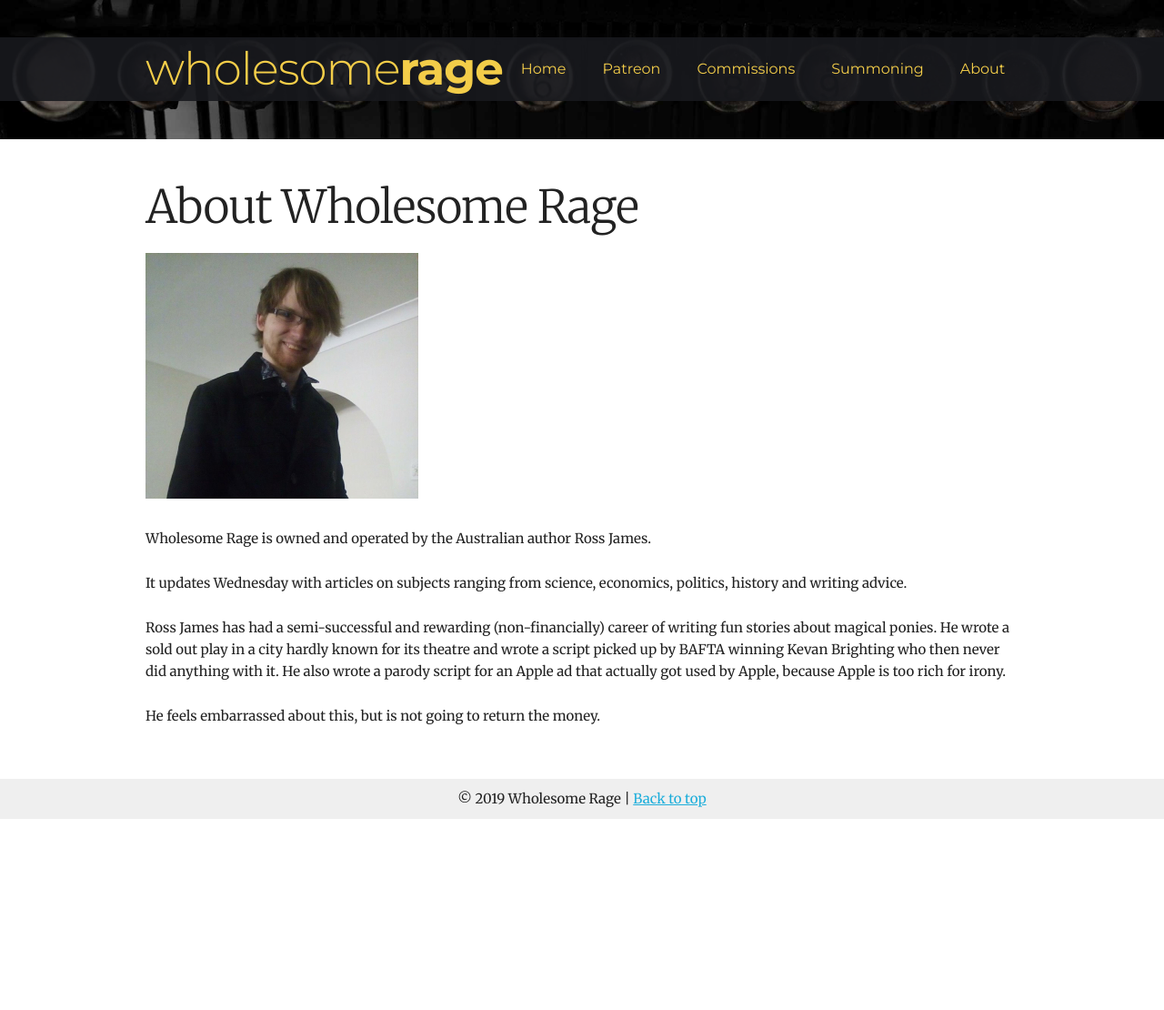
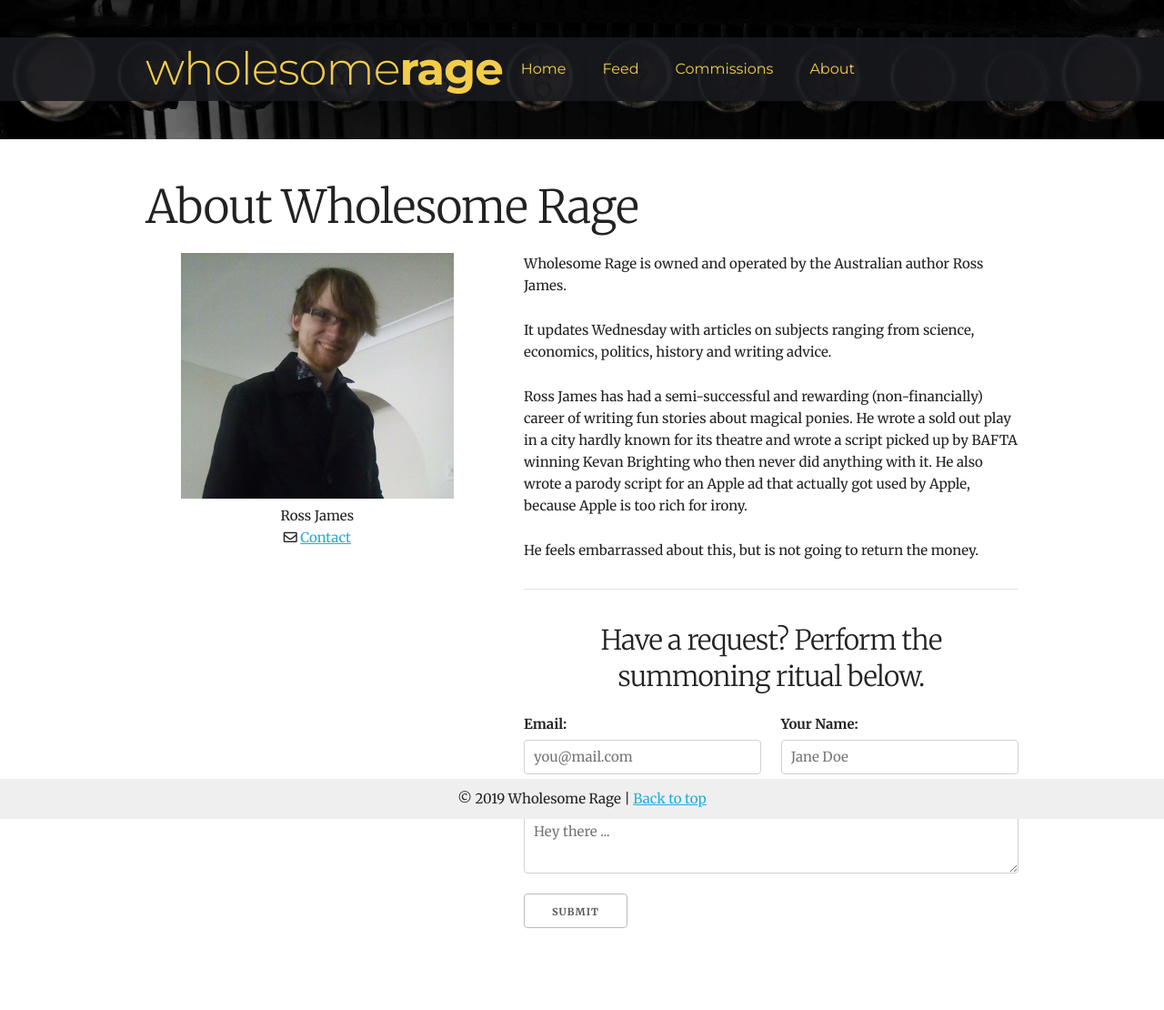
Before and after one commit to WholesomeRage/WholesomeRage.github.io, a Jekyll site: the page built from about.md, in a window 1280 px wide. Shown: the whole page at 91% size. Built offline with Jekyll 4.4.1, drawn with Linux system fonts in a browser that asks for light colours; nearby versions of some CDN libraries; before the commit the page ends 900 px from its top, so only the background shows below that.

Commit message:
About page updated
The form doesn't work right at present but w/e

```diff
--- a/_config.yml
+++ b/_config.yml
@@ -16,13 +16,14 @@
 title: Wholesome Rage
 email: WholesomeRage@outlook.com
 description: >- # this means to ignore newlines until "baseurl:"
-  Write an awesome description for your new site here. You can edit this
-  line in _config.yml. It will appear in your document head meta (for
-  Google search results) and in your feed.xml site description.
+  Wholesome Rage is owned and operated by the Australian author Ross James. It updates Wednesday with articles on subjects ranging from science, economics, politics, history and writing advice.
 baseurl: "" # the subpath of your site, e.g. /blog
 url: "" # the base hostname & protocol for your site, e.g. http://example.com
 twitter_username: jekyllrb
 github_username:  jekyll
+
+paginate: 5
+paginate_path: "/feed/page:num"
 
 # Build settings
 markdown: kramdown
--- a/_data/navigation.yml
+++ b/_data/navigation.yml
@@ -1,14 +1,11 @@
 - name: Home
   link: /
 
-- name: Patreon
-  link: /patreon/
+- name: Feed
+  link: /feed/
 
 - name: Commissions
   link: /commissions/
 
-- name: Summoning
-  link: /summoning/
-
 - name: About
   link: /about/
--- a/_layouts/about.html
+++ b/_layouts/about.html
@@ -2,6 +2,36 @@
 layout: "default"
 ---
 
-<h1>About {{ page.whois }}</h1>
+<h1>About Wholesome Rage</h1>
 
-{{ content }}
+<div class="row">
+    <div class="five columns">
+        <center>
+            <img src="/assets/images/{{ page.img }}">
+            <br>
+            {{ page.whois }}
+            <br>
+            <i class="far fa-envelope"></i> <a href="mailto:WholesomeRage@outlook.com">Contact</a>
+        </center>
+    </div>
+    <div class="seven columns">
+        {{ content }}
+        <hr>
+        <center><h4>Have a request? Perform the summoning ritual below.</h4></center>
+        <form action="mailto:{{ page.email }}?subject=Writing Request for Wholesomerage.com" method="GET" enctype="text/plain">
+            <div class="row">
+                <div class="six columns">
+                    <label for=emailInput>Email:</label>
+                    <input class="u-full-width" type="email" placeholder="you@mail.com" id="emailInput">
+                </div>
+                <div class="six columns">
+                    <label for=nameInput>Your Name:</label>
+                    <input class="u-full-width" type="text" placeholder="Jane Doe" id="nameInput">
+                </div>
+            </div>
+            <label for="requestBody">Your Request:</label>
+            <textarea class="u-full-width" placeholder="Hey there ..." id="requestBody"></textarea>
+            <input type="submit" value="Submit">
+        </form>
+    </div>
+</div>
--- a/_layouts/default.html
+++ b/_layouts/default.html
@@ -3,6 +3,7 @@
     <head>
         <meta charset="utf-8">
         <meta name="viewport" content="width=device-width, initial-scale=1, shrink-to-fit=no">
+        <link rel="stylesheet" href="https://use.fontawesome.com/releases/v5.8.1/css/all.css" integrity="sha384-50oBUHEmvpQ+1lW4y57PTFmhCaXp0ML5d60M1M7uH2+nqUivzIebhndOJK28anvf" crossorigin="anonymous">
         <link rel="stylesheet" href="/assets/css/Skeleton-2.0.4/css/normalize.css">
         <link rel="stylesheet" href="/assets/css/Skeleton-2.0.4/css/skeleton.css">
         <link rel="stylesheet" href="/assets/css/styles.css">
--- a/_sass/main.scss
+++ b/_sass/main.scss
@@ -32,7 +32,7 @@ nav > div > div {
 }
 
 nav > div > div > span {
-  margin: auto 0;
+    margin: auto 0;
 }
 
 nav > div > div > h1 {
--- a/about.md
+++ b/about.md
@@ -1,11 +1,11 @@
 ---
 layout: about
 title: About
-whois: Wholesome Rage
+whois: Ross James
+img: journalross-e1527606159689.jpg
+email: kaironaut@icloud.com
 permalink: /about/
 ---
-
-![Ross James](/assets/images/journalross-e1527606159689.jpg)
 
 Wholesome Rage is owned and operated by the Australian author Ross James.
 
```
